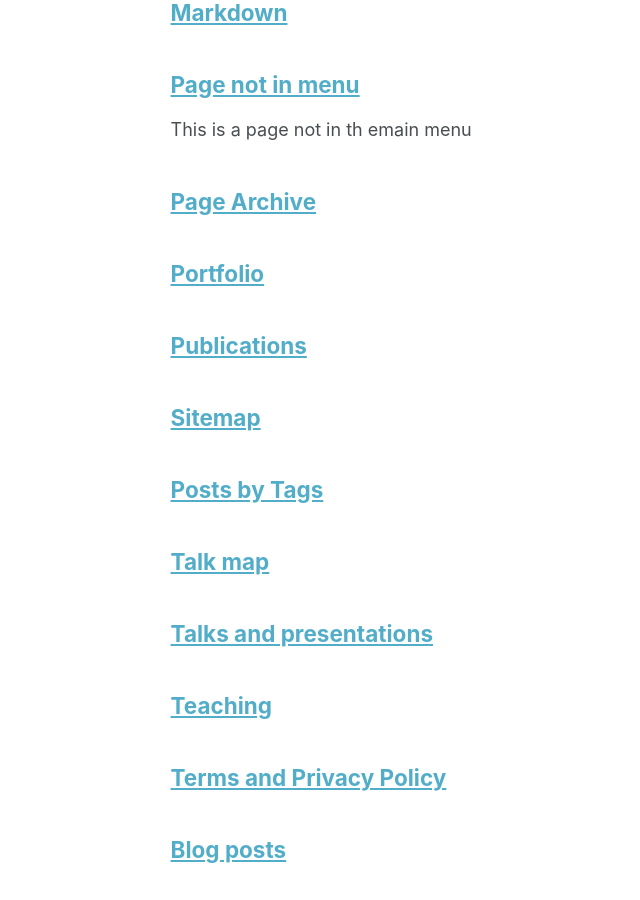
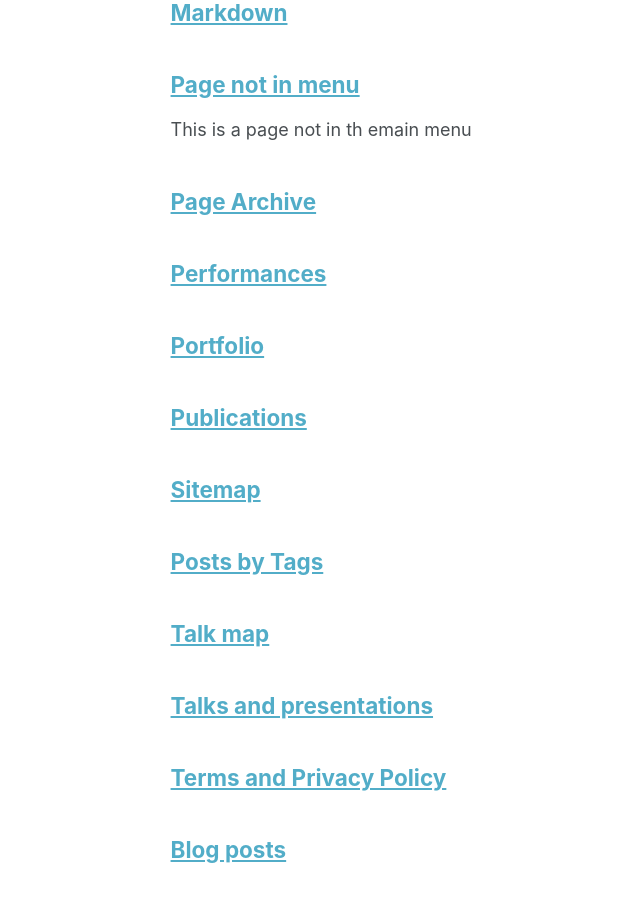
Before and after one commit to anusha-sreeni95/anusha-sreeni95.github.io, a Jekyll site: the page built from _pages/page-archive.html, in a window 1280 px wide and 900 px high, scrolled down 714 px. Shown: the whole window, without its empty margins (111-751 px from the left). Built offline with Jekyll 4.4.1, drawn with Linux system fonts in a browser that asks for light colours.

Commit message:
Added dance performances

```diff
--- a/_pages/teaching.html
+++ b/_pages/performances.html
@@ -1,12 +1,12 @@
 ---
 layout: archive
-title: "Teaching"
-permalink: /teaching/
+title: "Performances"
+permalink: /performances/
 author_profile: true
 ---
 
 {% include base_path %}
 
-{% for post in site.teaching reversed %}
+{% for post in site.performances reversed %}
   {% include archive-single.html %}
 {% endfor %}
```
